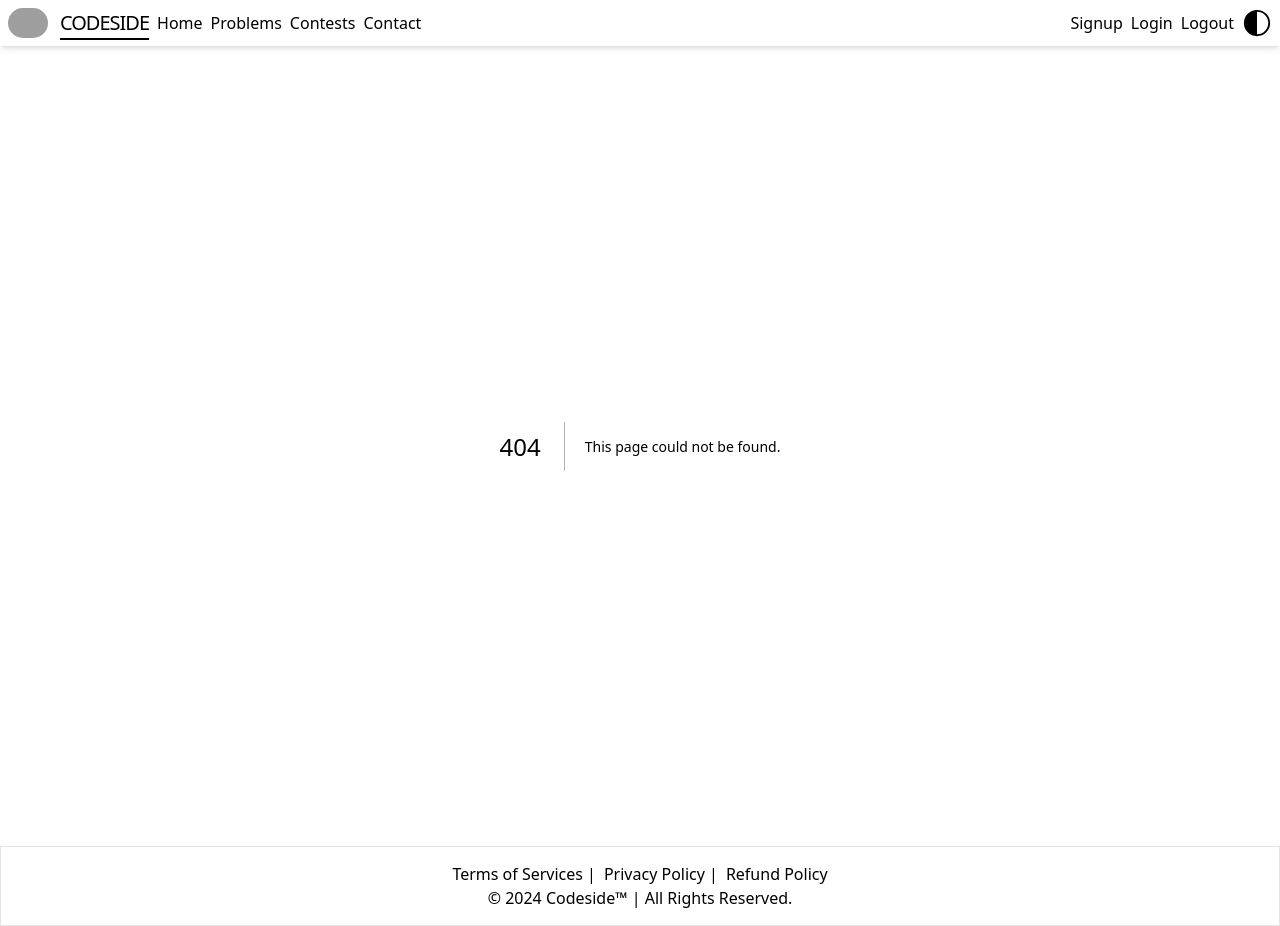
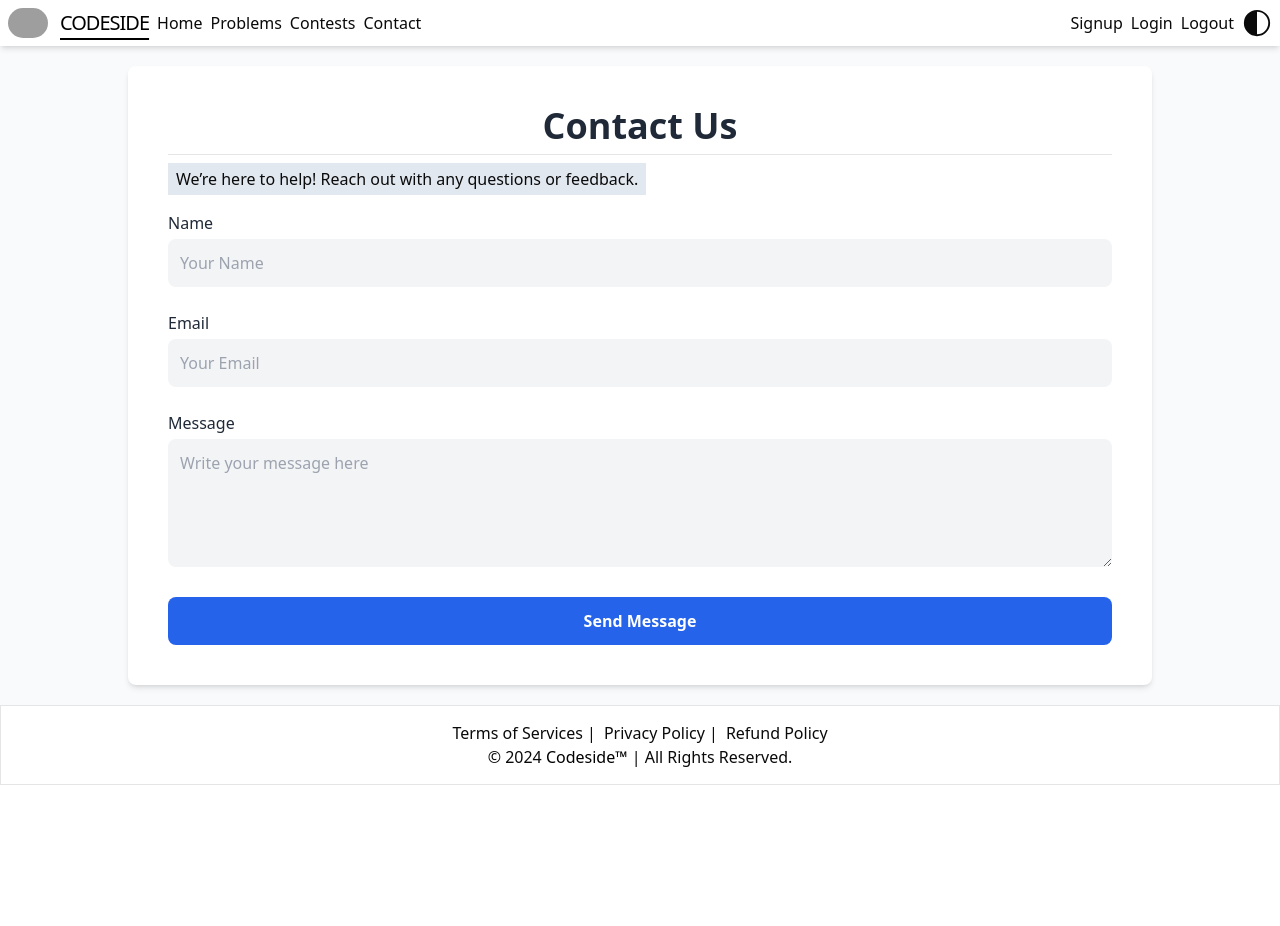
Before and after one commit to abhinayjangde/codeside, a Next.js app in the folder apps/web/: page /contact in a window 1280 px wide. Before the commit this address had no page. After the commit the page ends 800 px from the top, so only its background shows below. Built offline with nearby package versions, Linux system fonts and the light colour scheme; grey boxes are pictures that could not be loaded.

Commit message:
contact page added / search-bar issue resolved/ user-page issue resolved

```diff
--- a/apps/web/src/app/(user)/u/[username]/page.tsx
+++ b/apps/web/src/app/(user)/u/[username]/page.tsx
@@ -40,7 +40,7 @@ const USER_PROFILE_DATA = {
 };
 
 const UserProfile: React.FC = ({ params }: any) => {
-  console.log(params);
+
 
   const {
 
@@ -56,7 +56,8 @@ const UserProfile: React.FC = ({ params }: any) => {
   } = USER_PROFILE_DATA;
 
   return (
-    <div className="bg-gray-100  dark:bg-gray-900 min-h-screen p-6 ">
+    <div className='dark:bg-dark py-5 bg-gray-50 p-4'>
+     <div className="max-w-screen-lg mx-auto bg-white dark:text-white dark:bg-black/[0.3]  rounded-lg shadow-md p-6 lg:p-10">
       {/* User Information Section */}
       <section className="bg-white dark:bg-gray-800 p-6 rounded-lg shadow-md mb-8">
         <div className="flex items-center">
@@ -152,6 +153,7 @@ const UserProfile: React.FC = ({ params }: any) => {
         </div>
       </section>
     </div>
+    </div>
   );
 };
 
--- /dev/null
+++ b/apps/web/src/app/contact/page.tsx
@@ -0,0 +1,67 @@
+"use client"
+import React, { useEffect } from 'react'
+
+const Contact: React.FC = () => {
+  useEffect(() => {
+    document.title = 'Contact Us - The right way to learn coding'
+  }, [])
+
+  return (
+    <div className="dark:bg-dark py-5 bg-gray-50 p-4">
+      <div className="max-w-screen-lg mx-auto bg-white dark:text-white dark:bg-black/[0.3] rounded-lg shadow-md p-6 lg:p-10">
+        <h1 className="text-center text-2xl md:text-3xl lg:text-4xl font-semibold text-gray-800 dark:text-white mb-2 border-b pb-2">
+          Contact Us
+        </h1>
+        <p className="bg-slate-200 text-center dark:bg-slate-800 mb-4 px-2 py-1 md:inline-block">
+          We’re here to help! Reach out with any questions or feedback.
+        </p>
+
+        <form className="space-y-6">
+          <div>
+            <label className="block text-gray-800 dark:text-gray-300 mb-1" htmlFor="name">
+              Name
+            </label>
+            <input
+              type="text"
+              id="name"
+              className="w-full p-3 bg-gray-100 dark:bg-gray-800 dark:text-white rounded-lg focus:outline-none focus:ring-2 focus:ring-blue-500"
+              placeholder="Your Name"
+            />
+          </div>
+
+          <div>
+            <label className="block text-gray-800 dark:text-gray-300 mb-1" htmlFor="email">
+              Email
+            </label>
+            <input
+              type="email"
+              id="email"
+              className="w-full p-3 bg-gray-100 dark:bg-gray-800 dark:text-white rounded-lg focus:outline-none focus:ring-2 focus:ring-blue-500"
+              placeholder="Your Email"
+            />
+          </div>
+
+          <div>
+            <label className="block text-gray-800 dark:text-gray-300 mb-1" htmlFor="message">
+              Message
+            </label>
+            <textarea
+              id="message"
+              className="w-full p-3 h-32 bg-gray-100 dark:bg-gray-800 dark:text-white rounded-lg focus:outline-none focus:ring-2 focus:ring-blue-500"
+              placeholder="Write your message here"
+            ></textarea>
+          </div>
+
+          <button
+            type="submit"
+            className="w-full bg-blue-600 text-white font-semibold py-3 px-6 rounded-lg hover:bg-blue-700 focus:outline-none focus:ring-2 focus:ring-blue-500"
+          >
+            Send Message
+          </button>
+        </form>
+      </div>
+    </div>
+  )
+}
+
+export default Contact
--- a/apps/web/src/app/problemset/page.tsx
+++ b/apps/web/src/app/problemset/page.tsx
@@ -64,7 +64,7 @@ const ProblemSet: React.FC = () => {
           <div className="">
             <h1 className="uppercase text-3xl font-semibold my-4 px-2 bg-dark-layer-1 w-fit">Gems For Coders</h1>
             <div className="flex flex-row py-1 gap-1">
-              <Input type="text" placeholder="Search Queustions" className="dark:bg-black text-md focus:outline-none" />
+              <Input type="text" placeholder="Search Queustions" className="bg-white dark:bg-black text-md focus:outline-none" />
               <div className="bg-white border dark:bg-black">
               <Select>
                 <SelectTrigger className="w-[120px] md:w-[180px] font-semibold text-black/[0.7] dark:text-white/[0.7]">
```
